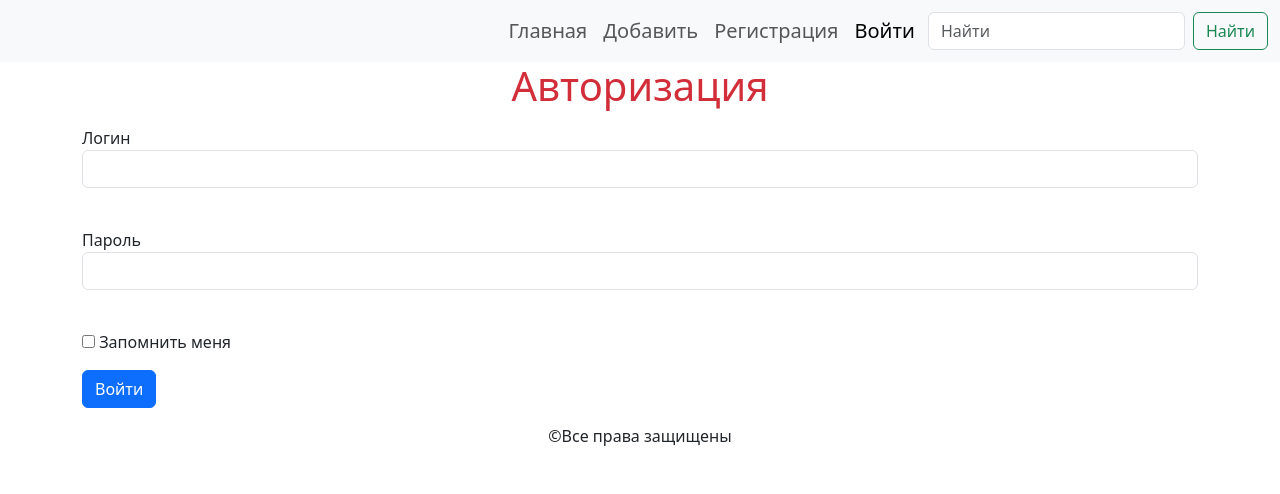
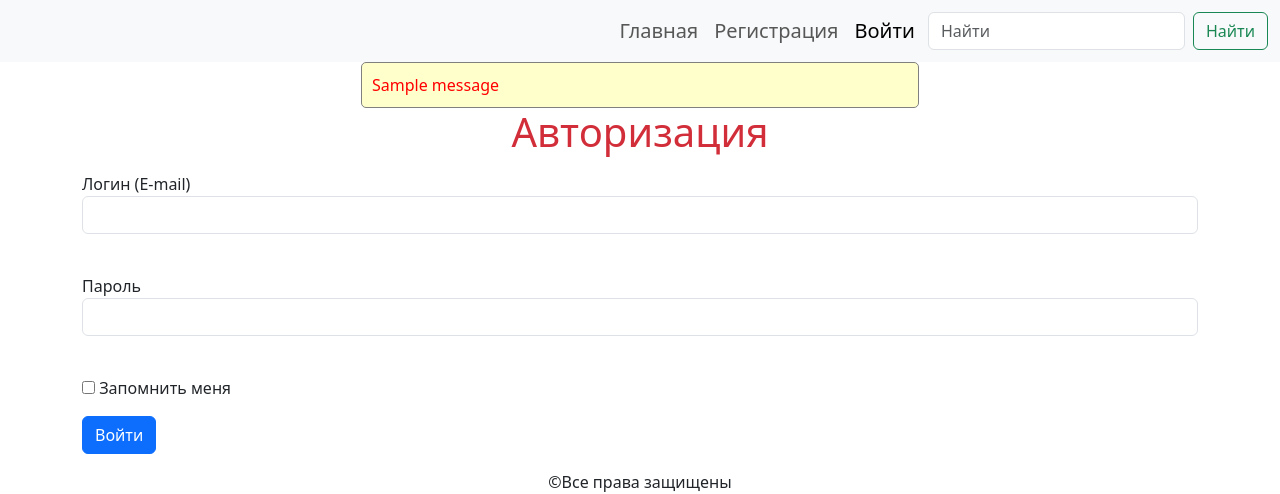
Before and after one commit to ipapMaster/pythonLessons, a Flask app: page /login in a window 1280 px wide. Shown: the top 494 px of the page. Run offline with Flask 3, Linux system fonts and the light colour scheme; tables that the repository leaves empty hold one stand-in row (values such as "Sample post"); one stand-in notice (Sample message) is shown.

Commit message:
News add, Visialization and login Control

```diff
--- a/forms/loginform.py
+++ b/forms/loginform.py
@@ -1,11 +1,12 @@
 from flask_wtf import FlaskForm
 from wtforms import StringField, PasswordField
 from wtforms import BooleanField, SubmitField
-from wtforms.validators import DataRequired
+from wtforms.validators import DataRequired, Email
 
 
 class LoginForm(FlaskForm):
-    username = StringField('Логин', validators=[DataRequired('Это обязательное поле')])
+    username = StringField('Логин (E-mail)', validators=[DataRequired('Это обязательное поле'),
+                                                         Email('Некорректный формат E-mail')])
     password = PasswordField('Пароль', validators=[DataRequired('Пароль обязателен')])
     remember_me = BooleanField('Запомнить меня')
     submit = SubmitField('Войти')
--- a/main.py
+++ b/main.py
@@ -6,9 +6,11 @@ from data import db_session
 from data.news import News  # Подключили модель News
 from data.users import User  # Подключили модель Users
 from flask import Flask, url_for, redirect, request  # flask.request - с чем пользователь к нам пришёл
-from flask import render_template, make_response, session
-from flask_login import LoginManager, login_user
+from flask import render_template, make_response, session, flash
+from flask_login import LoginManager, login_user, current_user, login_required, logout_user
 import requests  # отдельный модуль для обращения к интернет-ресурсу (стороннему)
+
+from forms.news import NewsForm
 from forms.user import RegisterForm
 from forms.loginform import LoginForm
 from mail_sender import send_mail
@@ -36,16 +38,27 @@ app.jinja_env.filters['date_format'] = misc.format_datetime
 @login_manager.user_loader
 def load_user(user_id):
     db_sess = db_session.create_session()
-    return db_sess.query(User).get(user_id)
+    return db_sess.get(User, user_id)  # return db_sess.query(User).get(user_id)
+
+@app.errorhandler(401)
+def http_401_handler(error):
+    flash('Для начала войдите с логином и паролем')
+    return redirect('/login')
 
 
 @app.route('/')
 def index():
     db_sess = db_session.create_session()
     news = db_sess.query(News).filter(News.is_private == 0)
+    if current_user.is_authenticated:
+        news = db_sess.query(News).filter(
+            (News.is_private == 1) | (News.user == current_user)
+        )
+    else:
+        news = db_sess.query(News).filter(News.is_private == 0)
     return render_template('index.html',
                            title='Главная страница',
-                           username='Слушатель',
+                           username='Слушатель. Авторизуйтесь, пожалуйста',
                            news=news)
 
 
@@ -111,30 +124,58 @@ def register():
         user.set_password(form.password.data)
         db_sess.add(user)
         db_sess.commit()
+        flash('Процедура регистрации прошла успешно!')
         return redirect('/login')
     return render_template('register.html',
                            title='Регистрация',
                            form=form)
 
 
+@app.route('/logout')
+@login_required
+def logout():
+    logout_user()
+    flash('Вы вышли')
+    return redirect('/')
+
+
 @app.route('/login', methods=['GET', 'POST'])
 def login():
-    form = LoginForm()
-    if form.validate_on_submit():
-        db_sess = db_session.create_session()
-        user = db_sess.query(User).filter(User.email == form.username.data).first()
-        if user and user.check_password(form.password.data):
-            login_user(user, remember=form.remember_me.data)
-            return redirect('/')
-        render_template('login.html', title='Авторизация',
-                        message='Неверный логин или пароль',
-                        form=form)
-    return render_template('login.html', title='Авторизация', form=form)
+    if current_user.is_authenticated:
+        return redirect('/')
+    else:
+        form = LoginForm()
+        if form.validate_on_submit():
+            db_sess = db_session.create_session()
+            user = db_sess.query(User).filter(User.email == form.username.data).first()
+            if user and user.check_password(form.password.data):
+                login_user(user, remember=form.remember_me.data)
+                flash('Вы успешно вошли')
+                return redirect('/')
+            flash('Неверные пара: логин - пароль')
+            render_template('login.html', title='Авторизация',
+                            message='Неверный логин или пароль',
+                            form=form)
+        return render_template('login.html', title='Авторизация', form=form)
 
 
 @app.route('/add', methods=['GET', 'POST'])
+@login_required
 def add_post():
-    pass
+    form = NewsForm()
+    if form.validate_on_submit():
+        db_sess = db_session.create_session()
+        news = News()
+        news.title = form.title.data
+        news.content = form.content.data
+        news.is_private = form.is_private.data
+        current_user.news.append(news)
+        db_sess.merge(current_user)
+        db_sess.commit()
+        flash('Новость добавлена')
+        return redirect('/')
+    return render_template('news.html', title='Добавление новости', form=form)
+
 
 
 @app.route('/mail_form', methods=['GET'])
@@ -160,6 +201,7 @@ def mail_form():
 # 	<button type="submit" class="btn btn-primary">Прислать письмо</button>
 # </form>
 @app.route('/users')
+@login_required
 def users():
     t = 'Кто за кем в очереди???'
     return render_template('query.html', title=t)
--- a/static/css/style.css
+++ b/static/css/style.css
@@ -16,3 +16,14 @@ a {
     border-radius: 5px;
     padding: 10px;
 }
+
+.mess {
+    margin-left: auto;
+    margin-right: auto;
+    max-width: 50%;
+    color: red;
+    background-color: #ffffcc;
+    border: 1px solid gray;
+    border-radius: 5px;
+    padding: 10px;
+}
--- a/templates/base.html
+++ b/templates/base.html
@@ -21,17 +21,27 @@
             <div class="collapse navbar-collapse" id="navbarSupportedContent">
                 <ul class="navbar-nav ms-auto mb-2 mb-lg-0 fs-5">
                     <li class="nav-item">
-                        <a class="nav-link {% if request.url_rule.endpoint == 'index' %} active {% endif %}" aria-current="page" href="/">Главная</a>
+                        <a class="nav-link {% if request.url_rule.endpoint == 'index' %} active {% endif %}"
+                           aria-current="page" href="/">Главная</a>
+                    </li>
+                    {% if current_user.is_authenticated %}
+                    <li class="nav-item">
+                        <a class="nav-link {% if request.url_rule.endpoint == 'add_post' %} active {% endif %}"
+                           href="/add">Добавить</a>
                     </li>
                     <li class="nav-item">
-                        <a class="nav-link {% if request.url_rule.endpoint == 'add_post' %} active {% endif %}" href="/add">Добавить</a>
+                        <a class="btn btn-secondary" title="Выйти" href="/logout">{{ current_user.name }}</a>
+                    </li>
+                    {% else %}
+                    <li class="nav-item">
+                        <a class="nav-link {% if request.url_rule.endpoint == 'register' %} active {% endif %}"
+                           href="/register">Регистрация</a>
                     </li>
                     <li class="nav-item">
-                        <a class="nav-link {% if request.url_rule.endpoint == 'register' %} active {% endif %}" href="/register">Регистрация</a>
+                        <a class="nav-link {% if request.url_rule.endpoint == 'login' %} active {% endif %}"
+                           href="/login">Войти</a>
                     </li>
-                    <li class="nav-item">
-                        <a class="nav-link {% if request.url_rule.endpoint == 'login' %} active {% endif %}" href="/login">Войти</a>
-                    </li>
+                    {% endif %}
                     <li class="nav-item">
                         &nbsp;
                     </li>
@@ -45,6 +55,13 @@
     </nav>
 </header>
 <div class="container">
+    {% with messages = get_flashed_messages() %}
+        {% if messages %}
+            {% for message in messages %}
+                <div class="mess">{{ message }}</div>
+            {% endfor %}
+        {% endif %}
+    {% endwith %}
     <!-- Переменное содержимое будет здесь -->
     {% block main_content %}{% endblock %}
 </div>
--- a/templates/index.html
+++ b/templates/index.html
@@ -1,7 +1,11 @@
 {% extends "base.html" %}
 
 {% block main_content %}
-    <div class="alert alert-primary h1" role="alert">Привет, {{ current_user.name }}!</div>
+    {% if current_user.is_authenticated %}
+        <div class="alert alert-primary h1" role="alert">Привет, {{ current_user.name }}!</div>
+    {% else %}
+        <div class="alert alert-primary h1" role="alert">Привет, {{ username }}!</div>
+    {% endif %}
         <table class="table table-light table-striped table-bordered border-primary table-hover">
         {% for item in news %}
             <tr>
```
Also changed, not shown: forms/news.py (added, +10 -0 lines), templates/news.html (+25 -13 lines).
